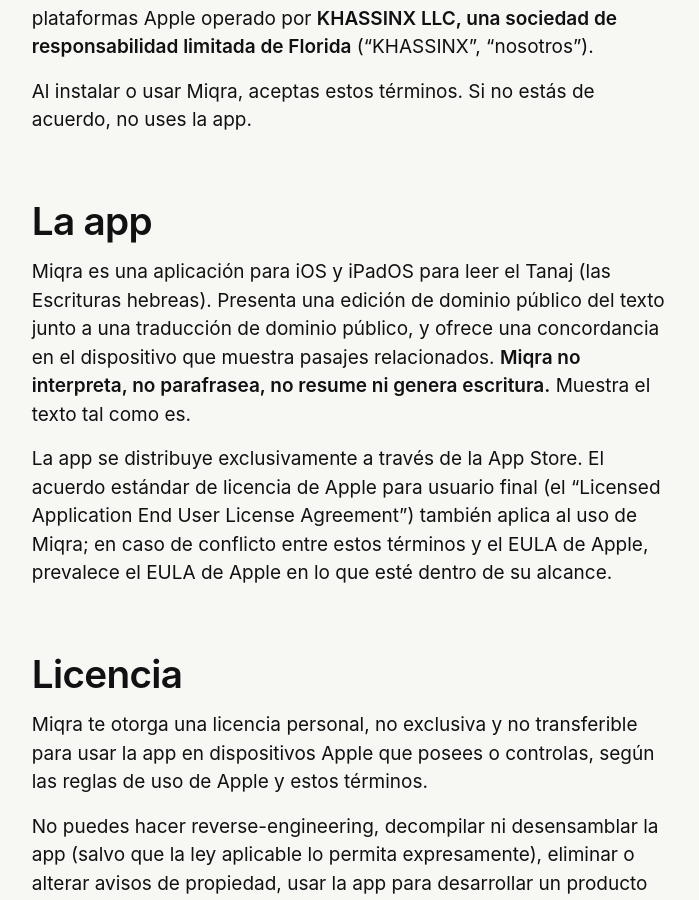
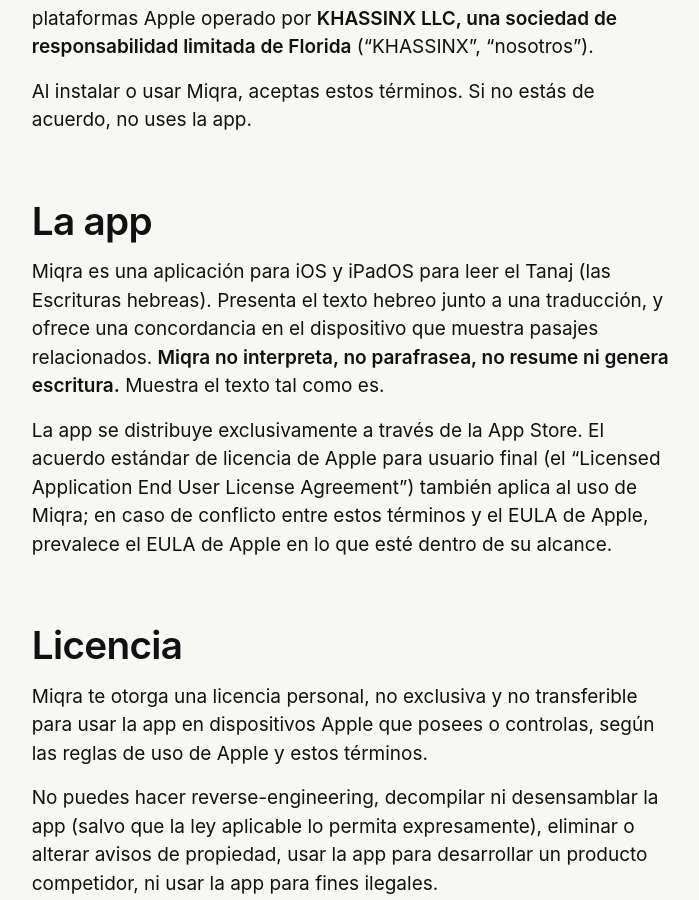
Before and after one commit to KhassinX/miqra-web, a Jekyll site: the page built from es/legal/terms.md, in a window 1280 px wide and 900 px high, scrolled down 350 px. Shown: the whole window, without its empty margins (22-721 px from the left). Built offline with Jekyll 4.4.1, drawn with Linux system fonts in a browser that asks for light colours.

Commit message:
legal: Miqra's translation is not described as public domain
The Spanish translation is used with the author's authorization (Ribco). Wording from the ScriptureSuite snapshot 0129486. Pending the owner's signature.

Co-Authored-By: Claude Opus 5.5 <noreply@anthropic.com>
Claude-Session: https://claude.ai/code/session_01HcbMZm97AK2qBxhKYzgV1m

```diff
--- a/es/legal/terms.md
+++ b/es/legal/terms.md
@@ -18,7 +18,7 @@ Al instalar o usar Miqra, aceptas estos términos. Si no estás de acuerdo, no u
 
 ## La app
 
-Miqra es una aplicación para iOS y iPadOS para leer el Tanaj (las Escrituras hebreas). Presenta una edición de dominio público del texto junto a una traducción de dominio público, y ofrece una concordancia en el dispositivo que muestra pasajes relacionados. **Miqra no interpreta, no parafrasea, no resume ni genera escritura.** Muestra el texto tal como es.
+Miqra es una aplicación para iOS y iPadOS para leer el Tanaj (las Escrituras hebreas). Presenta el texto hebreo junto a una traducción, y ofrece una concordancia en el dispositivo que muestra pasajes relacionados. **Miqra no interpreta, no parafrasea, no resume ni genera escritura.** Muestra el texto tal como es.
 
 La app se distribuye exclusivamente a través de la App Store. El acuerdo estándar de licencia de Apple para usuario final (el "Licensed Application End User License Agreement") también aplica al uso de Miqra; en caso de conflicto entre estos términos y el EULA de Apple, prevalece el EULA de Apple en lo que esté dentro de su alcance.
 
```
Also changed, not shown: legal/terms.md (+1 -1 lines).
